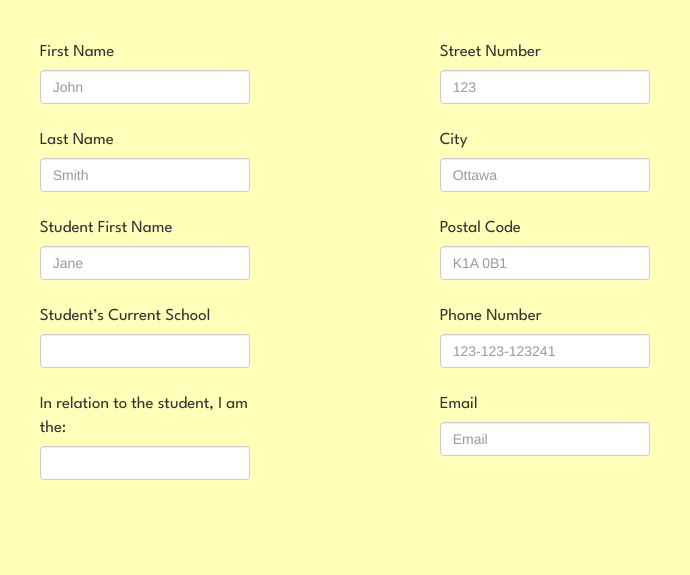
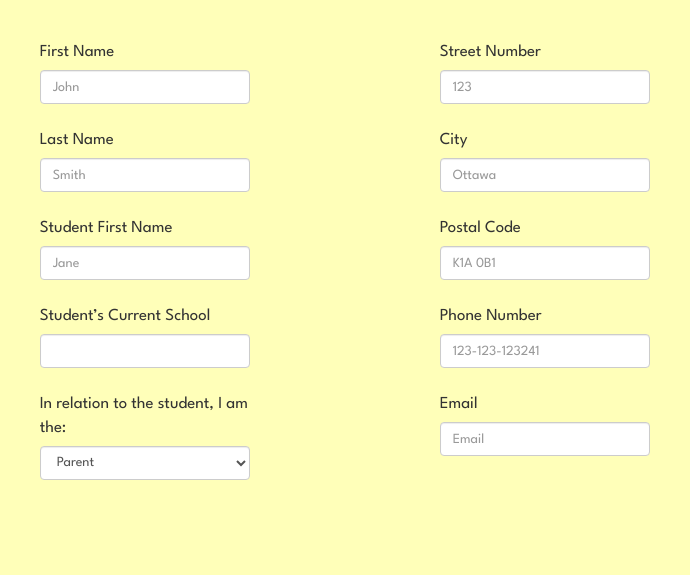
Before and after one commit to kkristene3/SEG3125_Project1, a plain HTML site: page html/client_info.html in a window 1280 px wide. Shown: the part 377-952 px from the top of the page, 82-772 px from the left. Drawn offline with nearby package versions, Linux system fonts and the light colour scheme; a web font is replaced by a local one.

```diff
--- a/css/client_info.css
+++ b/css/client_info.css
@@ -42,7 +42,8 @@ label {
     font-weight: normal;
 }
 
-input {
+input, select {
+    font-family: "League Spartan", sans-serif;
     margin-bottom: 10px;
 }
 
--- a/html/client_info.html
+++ b/html/client_info.html
@@ -125,7 +125,11 @@
         <div class="form-row">
             <div class="form-group col-md-6">
                 <label for="inputRelationship">In relation to the student, I am the:</label>
-                <input type="text" class="form-control" id="inputRelationship">
+                <select id="inputRelationship" class="form-control">
+                    <option selected>Parent</option>
+                    <option>Guardian</option>
+                    <option>Other</option>
+                </select>
             </div>
             <div class="form-group col-md-6">
                 <label for="inputEmail4">Email</label>
```
